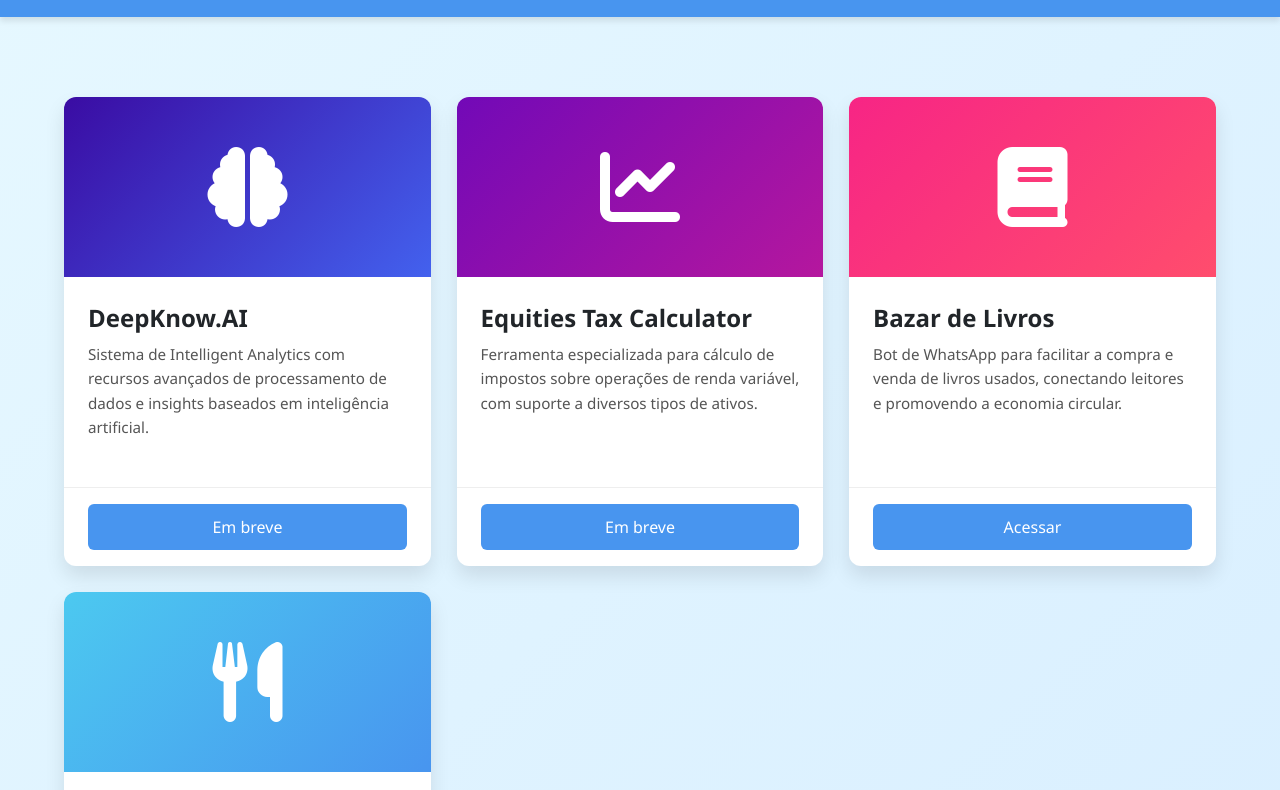
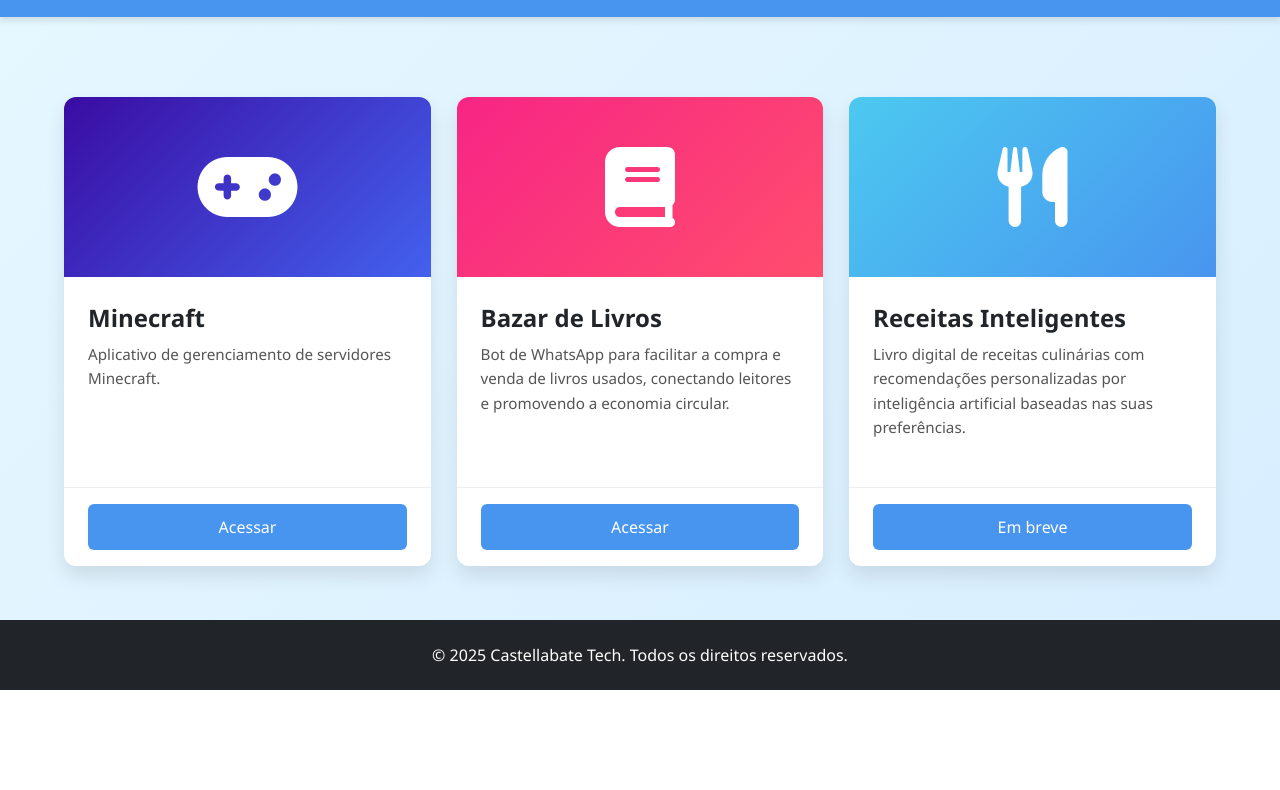
Before and after one commit to Zagari/raspberrypi-dmz-server, a plain HTML site: page nginx/html/index.html in a window 1280 px wide. Shown: the part 110-900 px from the top of the page. After the commit the page ends 800 px from the top, so only its background shows below. Drawn offline with Linux system fonts and the light colour scheme.

Commit message:
Making index.html simpler

```diff
--- a/nginx/html/index.html
+++ b/nginx/html/index.html
@@ -11,7 +11,7 @@
     <header>
         <div class="header-container">
             <div class="logo-container">
-                <img src="/images/logo.png" alt="Zagari's Home App Logo" class="logo">
+                <img src="images/logo.png" alt="Zagari's Home App Logo" class="logo">
             </div>
             <div class="title-container">
                 <h1>Zagari's Home App</h1>
@@ -23,31 +23,16 @@
         <div class="projects-grid">
             <div class="project-card">
                 <div class="card-header deepknow">
-                    <i class="project-icon fas fa-brain"></i>
+                    <i class="project-icon fas fa-gamepad"></i>
                 </div>
                 <div class="card-body">
-                    <h2 class="project-title">DeepKnow.AI</h2>
+                    <h2 class="project-title">Minecraft</h2>
                     <p class="project-description">
-                        Sistema de Intelligent Analytics com recursos avançados de processamento de dados e insights baseados em inteligência artificial.
+                        Aplicativo de gerenciamento de servidores Minecraft.
                     </p>
                 </div>
                 <div class="card-footer">
-                    <a href="/deepknow" class="project-link">Em breve</a>
-                </div>
-            </div>
-
-            <div class="project-card">
-                <div class="card-header tax-calculator">
-                    <i class="project-icon fas fa-chart-line"></i>
-                </div>
-                <div class="card-body">
-                    <h2 class="project-title">Equities Tax Calculator</h2>
-                    <p class="project-description">
-                        Ferramenta especializada para cálculo de impostos sobre operações de renda variável, com suporte a diversos tipos de ativos.
-                    </p>
-                </div>
-                <div class="card-footer">
-                    <a href="/tax-calculator" class="project-link">Em breve</a>
+                    <a href="/minecraft" class="project-link">Acessar</a>
                 </div>
             </div>
 
@@ -87,28 +72,5 @@
         <p>&copy; <script>document.write(new Date().getFullYear())</script> Castellabate Tech. Todos os direitos reservados.</p>
     </footer>
 
-    <script>
-        // Script para substituir URL base por variável de ambiente
-        document.addEventListener('DOMContentLoaded', function() {
-            const baseUrl = window.BASE_URL || 'castellabate.tech';
-
-            // Atualizar href dos links com base na URL
-            const projectLinks = document.querySelectorAll('.project-link');
-            projectLinks.forEach(link => {
-                const path = link.getAttribute('href');
-                // Decide entre subdomínio ou subpasta
-                const useSubdomain = false; // Alternar para true se preferir subdomínios
-
-                if (useSubdomain) {
-                    // Formato de subdomínio: projeto.dominio.com
-                    const subdomain = path.replace('/', '');
-                    link.setAttribute('href', `http://${subdomain}.${baseUrl}`);
-                } else {
-                    // Formato de subpasta: dominio.com/projeto
-                    link.setAttribute('href', `http://${baseUrl}${path}`);
-                }
-            });
-        });
-    </script>
 </body>
 </html>
```
